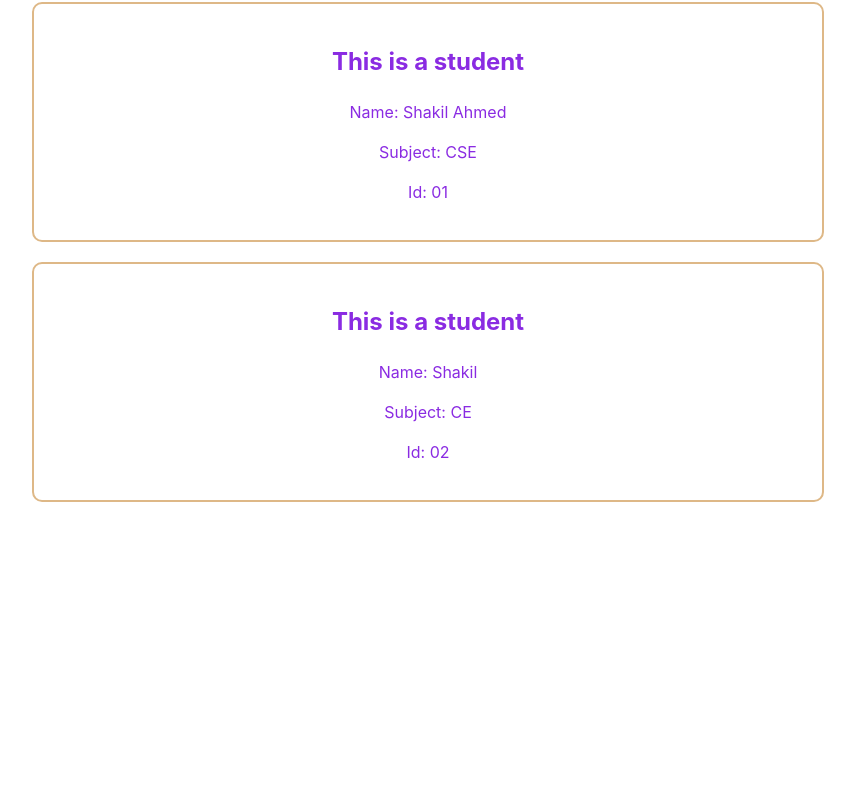
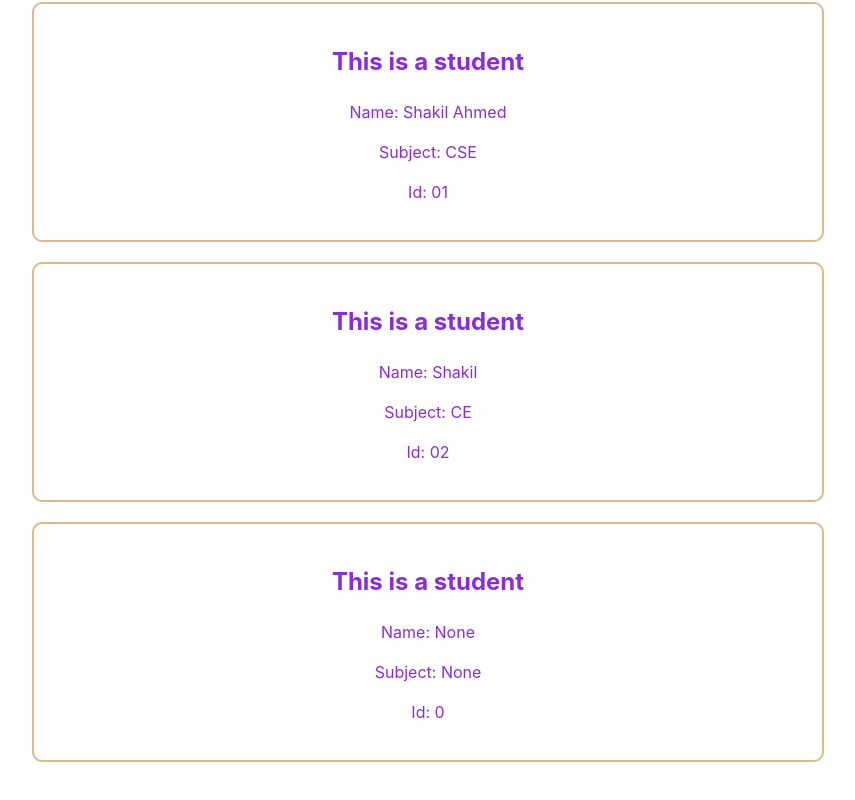
Before and after one commit to shakil200409/My-first-react, a React (Vite) app: page / in a window 1280 px wide. Shown: the part 390-1190 px from the top of the page, without its empty margins (212-1067 px from the left). Before the commit the page ends 944 px from the top, so only its background shows below. Built offline with nearby package versions, Linux system fonts and the light colour scheme.

Commit message:
Learned to add props with default value

```diff
--- a/src/App.jsx
+++ b/src/App.jsx
@@ -15,6 +15,7 @@ function App() {
       <Person></Person>
       <Student name="Shakil Ahmed" subject="CSE" id="01"></Student>
       <Student name="Shakil" subject="CE" id="02"></Student>
+      <Student></Student>
     </>
   )
 }
@@ -44,7 +45,7 @@ function Person(){
   return <h3 style={{backgroundColor: 'white', color: 'black', padding: '15px', margin: '20px', fontSize: '20px', borderRadius: '10px'}}>I am {person.name}, my age is {person.age}. Total amount of balance on my pocket is {money}. </h3>
 }
 
-const Student = ({name, subject, id}) =>{
+const Student = ({name='None', subject='None', id='0'}) =>{
   // const student = {id: '01', name: 'Shakil Ahmed', subject: 'CSE'}
   return <div className='student'>
     <h2>This is a student</h2>
```
